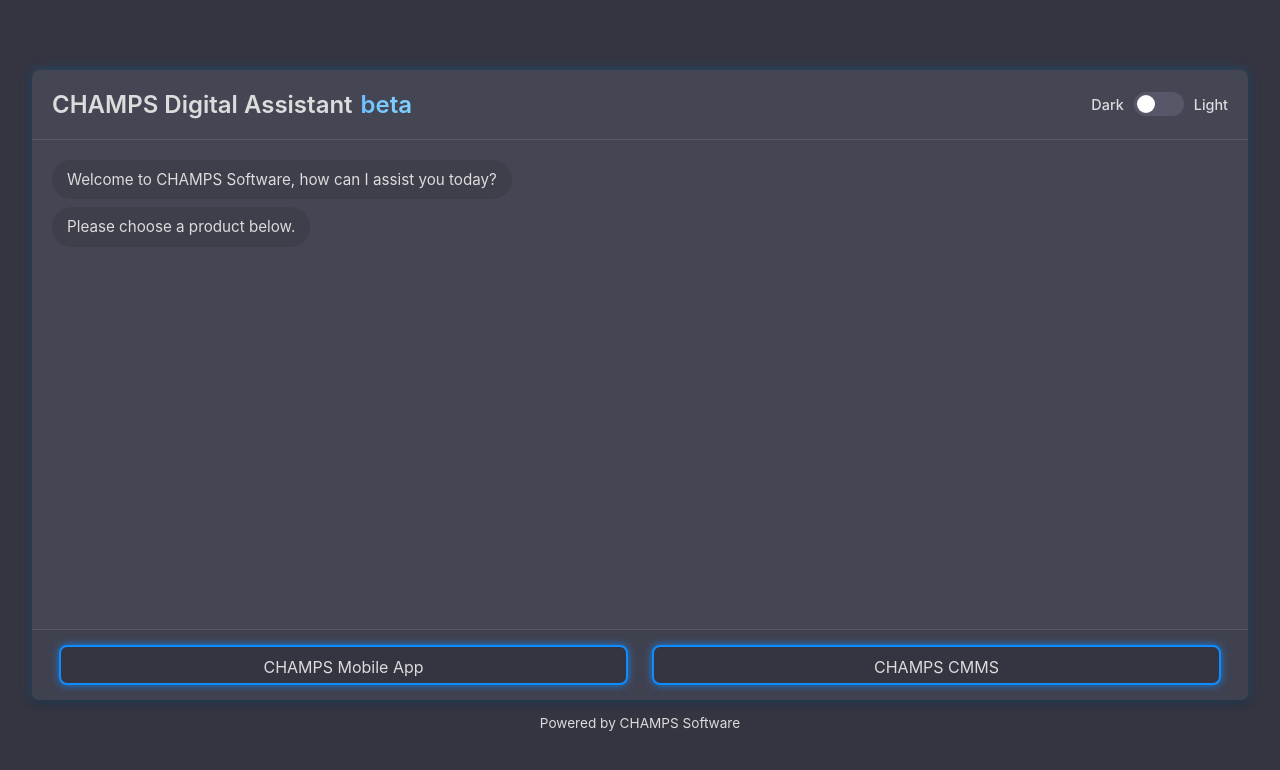
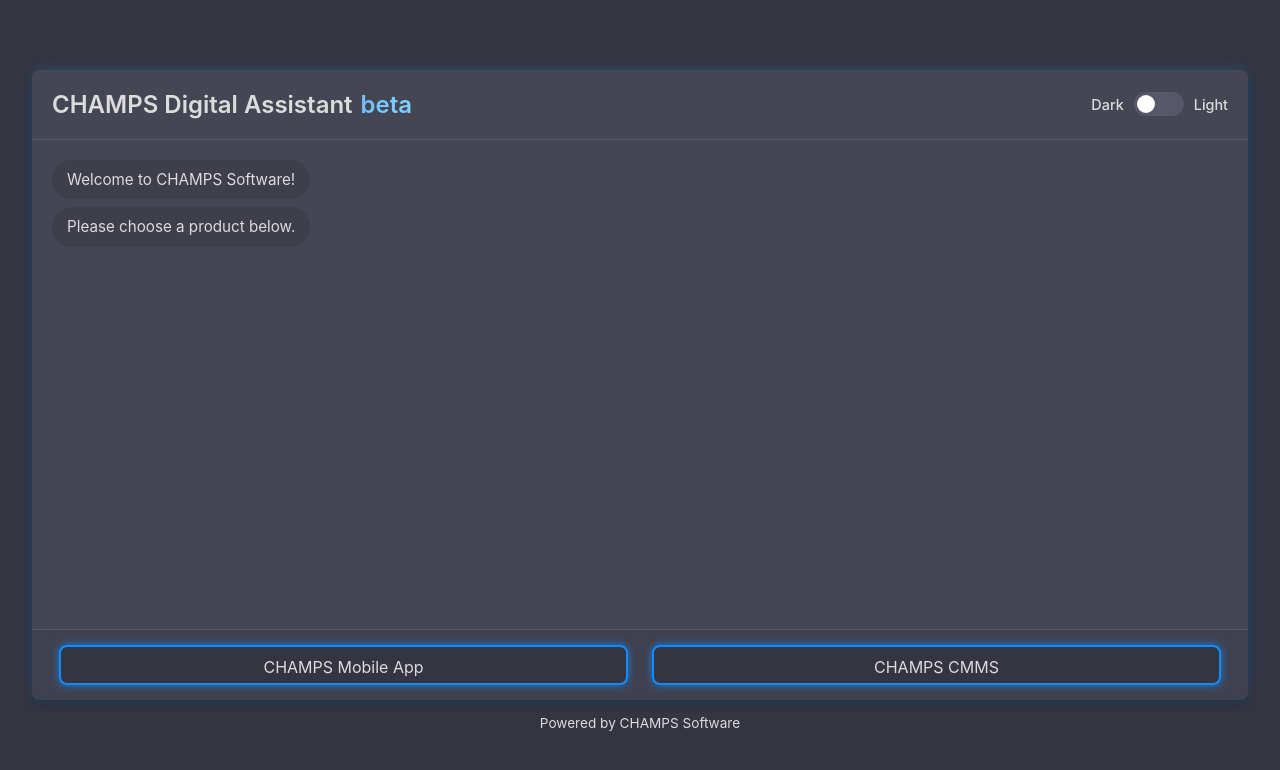
Before and after one commit to Kishan1018/cdatesting, a plain HTML site: page index.html in a window 1280 px wide. Drawn offline with Linux system fonts and the light colour scheme.

Commit message:
Update index.html

```diff
--- a/index.html
+++ b/index.html
@@ -501,7 +501,7 @@
 
       const welcomeBubble = document.createElement('div');
       welcomeBubble.className = 'message response-message';
-      welcomeBubble.innerText = 'Welcome to CHAMPS Software, how can I assist you today?';
+      welcomeBubble.innerText = 'Welcome to CHAMPS Software!';
       messagesDiv.appendChild(welcomeBubble);
 
       const promptBubble = document.createElement('div');
```
